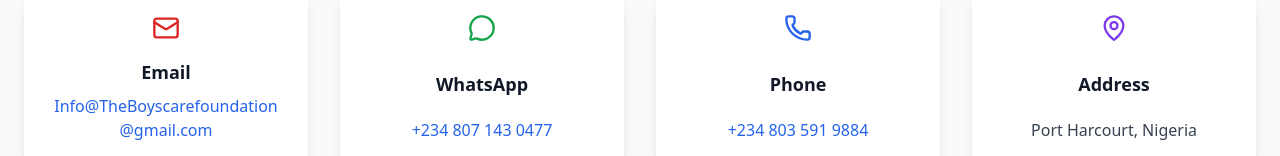
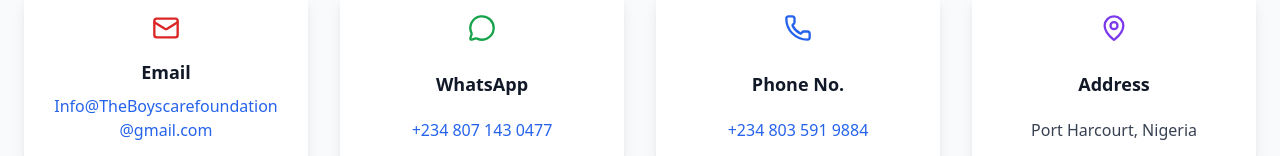
Before and after one commit to IbrahimMalgwi/boyscarefoundation, a React (Create React App) app: page / in a window 1280 px wide. Shown: the part 4349-4505 px from the top of the page. Built offline with nearby package versions, Linux system fonts and the light colour scheme.

Commit message:
Enhanced contact  component to be very dynamic

```diff
--- a/src/components/Contact.jsx
+++ b/src/components/Contact.jsx
@@ -17,7 +17,7 @@ export default function Contact() {
         },
         {
             icon: <Phone className="w-7 h-7 text-blue-600" />,
-            title: "Phone",
+            title: "Phone No.",
             value: "+234 803 591 9884",
             link: "tel:+2348035919884",
         },
```
